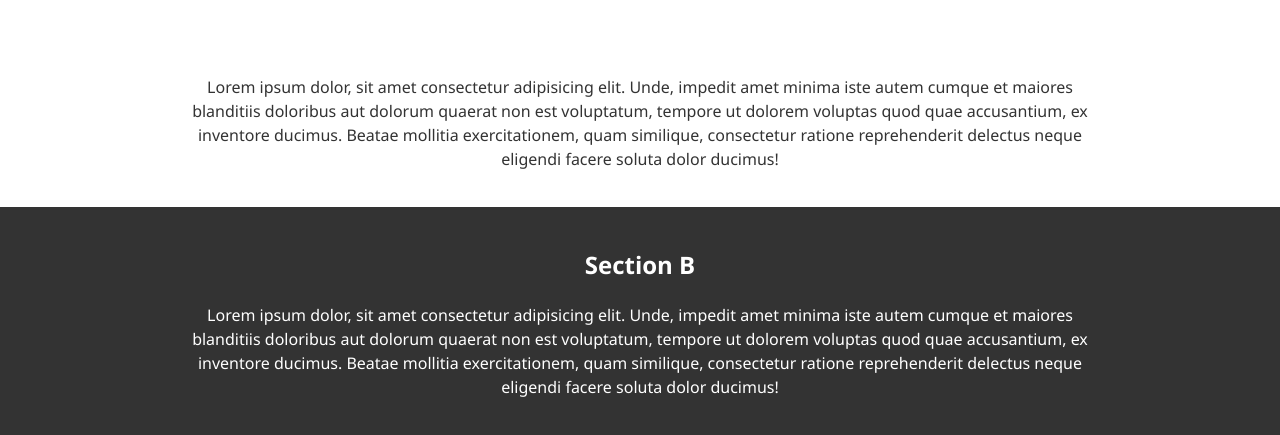
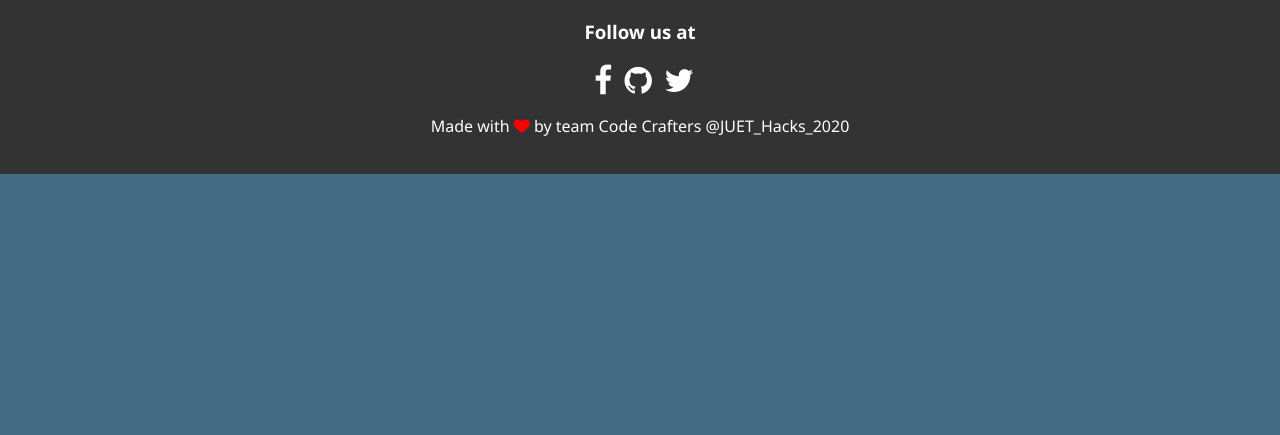
Before and after one commit to ishaandwivedi1234/Code-Crafters---Juet-Hacks-2020, a Flask app: page / in a window 1280 px wide. Shown: the part 821-1256 px from the top of the page. After the commit the page ends 995 px from the top, so only its background shows below. Run offline with Flask 2, Linux system fonts and the light colour scheme.

Commit message:
Update home.html

```diff
--- a/templates/home.html
+++ b/templates/home.html
@@ -3,13 +3,14 @@
 <head>
 	<title>Crafter's Mask Detector</title>
 	<link rel="stylesheet" href="{{url_for('static', filename='main.css')}}" >
+	<link rel="stylesheet" href="{{url_for('static', filename='css/font-awesome.min.css')}}">
+
 </head>
 <body>
 
   <header class="v-header container">
       <div class="fullscreen-video-wrap">
-        <!--  https://www.videvo.net/video/typing-on-computer-white-bg/4475/ -->
-        <!-- DO NOT USE THIS VIDEO, I JUST NEEDED A HOSTED VIDEO FOR THIS CODEPEN> USE THE ONE ABOVE -->
+
         <video src="{{url_for('static', filename='home.mp4')}}"  autoplay loop muted>
       </video>
       </div>
@@ -19,48 +20,51 @@
 								<div class="navbar">
 										<div class="logo">
 												<h2>Crafter's Mask Detector</h2>
+												<!-- <img src="{{url_for('static', filename='LOGO.png')}}" height="200px" width="300px" /> -->
 										</div>
 										<div class="menu">
 												<ul>
 														<li><a href="{{ url_for('index') }}">Home</a></li>
 														<li><a href="{{ url_for('service') }}">Services</a></li>
 														<li><a href="{{ url_for('about') }}">About Us</a></li>
-														<li><a href="#">Contact Us</a></li>
+														<a href="{{url_for('download')}}" style="margin-left:60px;margin-top:5px">
+															<div id="testbutton" >
+															</div>
+														</a>
 
 												</ul>
 										</div>
 								</div>
 						</div>
-
-
-
-
-
 			</div>
       <div class="header-content text-md-center">
         <h1>Hi There ! Let's Fight Together </h1>
         <p>
-          An AI based mask detector module to help your business grow in this hard time of pandemic , Start monitoring your crowd and play safe
+          An AI & ML based mask detector module to help your business grow in this hard time of pandemic , Start monitoring your crowd and play safe
         </p>
-        <a class="btn" href="{{ url_for('face') }}">Get Started</a>
+				<a class="gradient-button gradient-button-4" href="{{ url_for('face') }}">Get Started</a>
+        <!-- <a class="btn" href="{{ url_for('face') }}">Get Started</a> -->
       </div>
     </header>
-
-    <section class="section section-a">
-      <div class="container">
-        <h2>How To </h2>
-        <p>Lorem ipsum dolor, sit amet consectetur adipisicing elit. Unde, impedit amet minima iste autem cumque et maiores blanditiis doloribus aut dolorum quaerat non est voluptatum, tempore ut dolorem voluptas quod quae accusantium, ex inventore ducimus. Beatae mollitia exercitationem, quam similique, consectetur ratione reprehenderit delectus neque eligendi facere soluta dolor ducimus!</p>
-      </div>
-    </section>
-
     <section class="section section-b">
       <div class="container">
-        <h2>Section B</h2>
-        <p>Lorem ipsum dolor, sit amet consectetur adipisicing elit. Unde, impedit amet minima iste autem cumque et maiores blanditiis doloribus aut dolorum quaerat non est voluptatum, tempore ut dolorem voluptas quod quae accusantium, ex inventore ducimus. Beatae mollitia exercitationem, quam similique, consectetur ratione reprehenderit delectus neque eligendi facere soluta dolor ducimus!</p>
-      </div>
+        <!-- <h2>Section B</h2> -->
+				<h3>
+					Follow us at
+				</h3>
+			<center>
 
+				 <a href="#"><i class="fa fa-facebook fa-2x" style="padding-left:8px;color:#fff "></i></a>
+				 <a href="#"><i class="fa fa-github fa-2x" style="padding-left:8px;color:#fff" ></i></a>
+				 <a href="#"><i class="fa fa-twitter fa-2x" style="padding-left:8px;color:#fff"></i></a>
+				<br>
+				<p>Made with
+				<i class="fa fa-heart" style="color:red"> </i>
+				by team Code Crafters @JUET_Hacks_2020 </p>
+						</center>
+		</div>
     </section>
 
 
-  </<body>
+  </body>
   </html>
```
